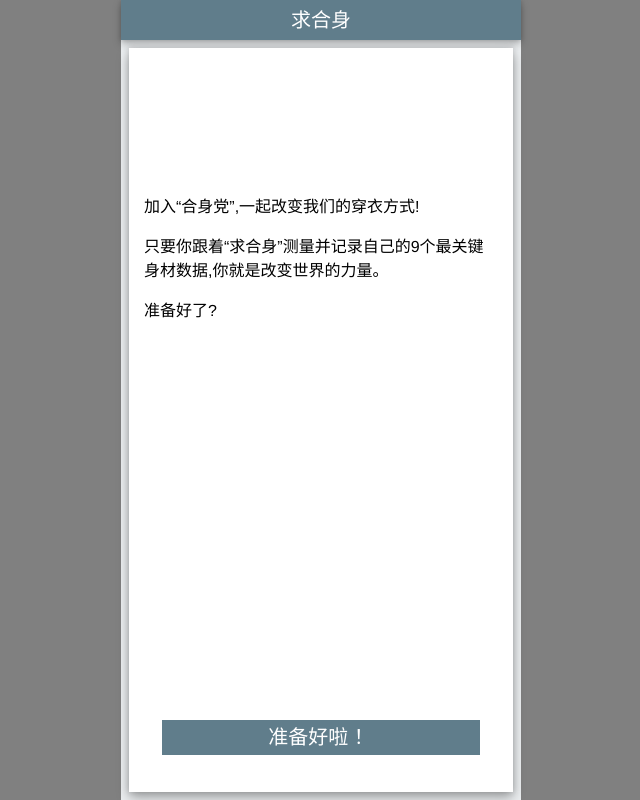
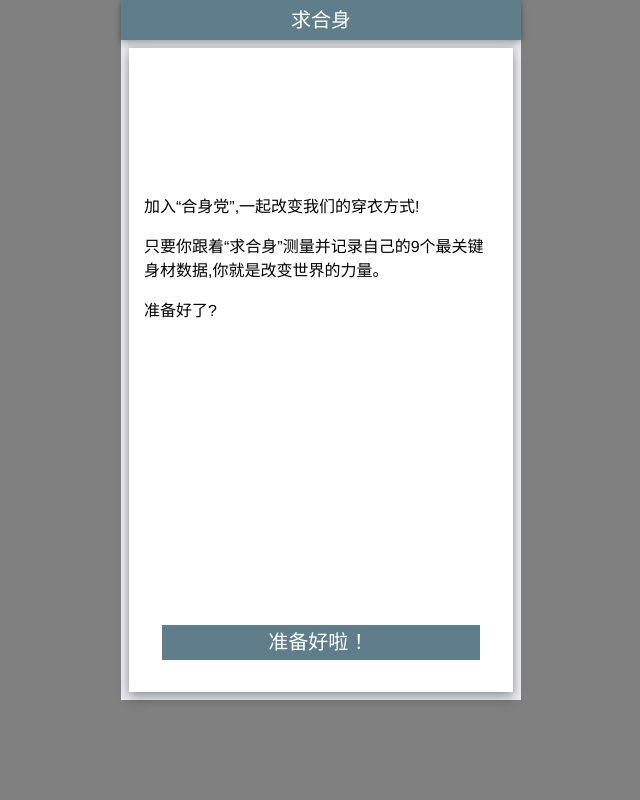
Before and after one commit to bingwen/befit, a Flask app: page /m/ in a window 1280 px wide. Shown: the whole page, without its empty margins (319-959 px from the left). Run offline with Flask 2, Linux system fonts and the light colour scheme; parts of the project's set-up code (start-up, migrations or seed data) failed here and were passed over; some libraries are stand-ins or nearby versions.

Commit message:
max-height

```diff
--- a/templates/form.html
+++ b/templates/form.html
@@ -228,6 +228,7 @@ a, img {
   width: 100%;
   max-width: 400px;
   height: 100%;
+  max-height: 700px;
   top: 0;
   left: 0;
   right: 0;
```
